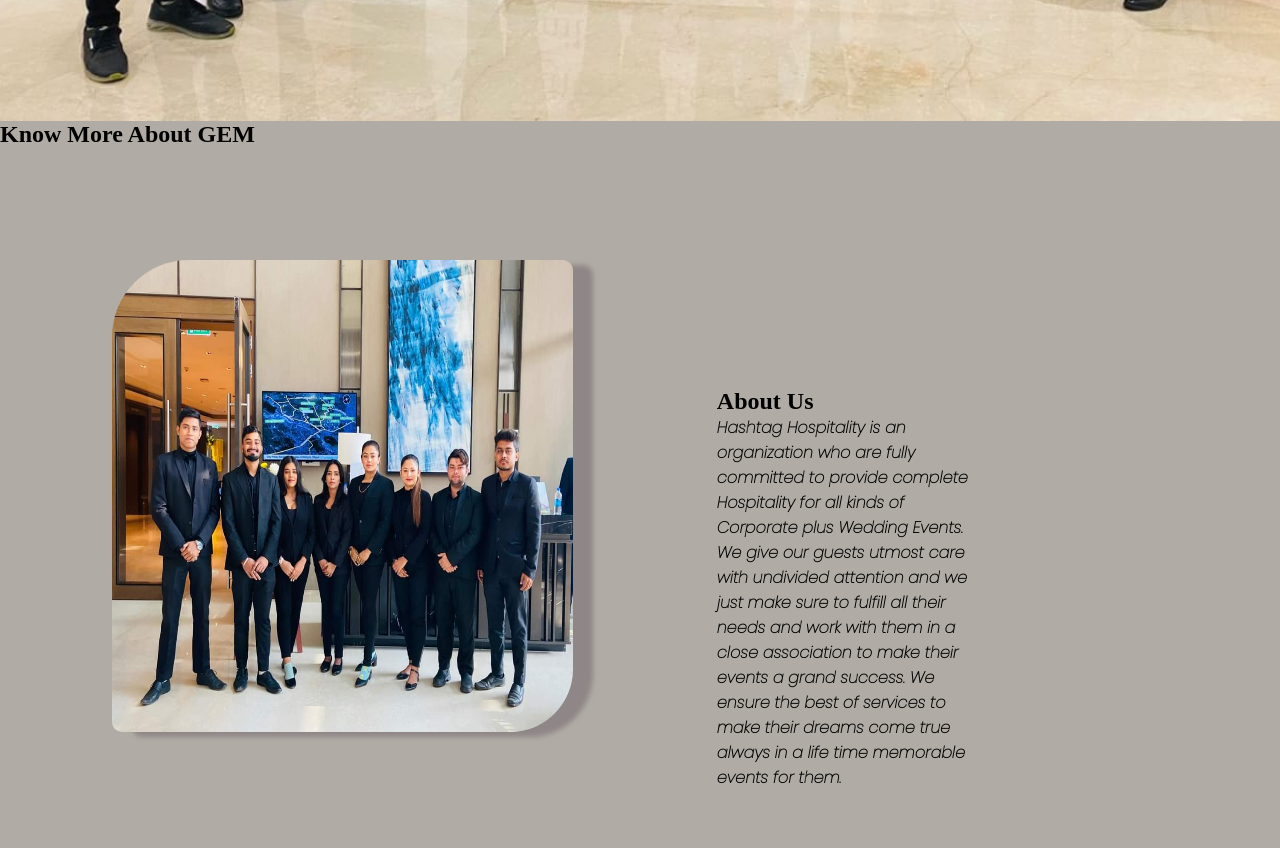
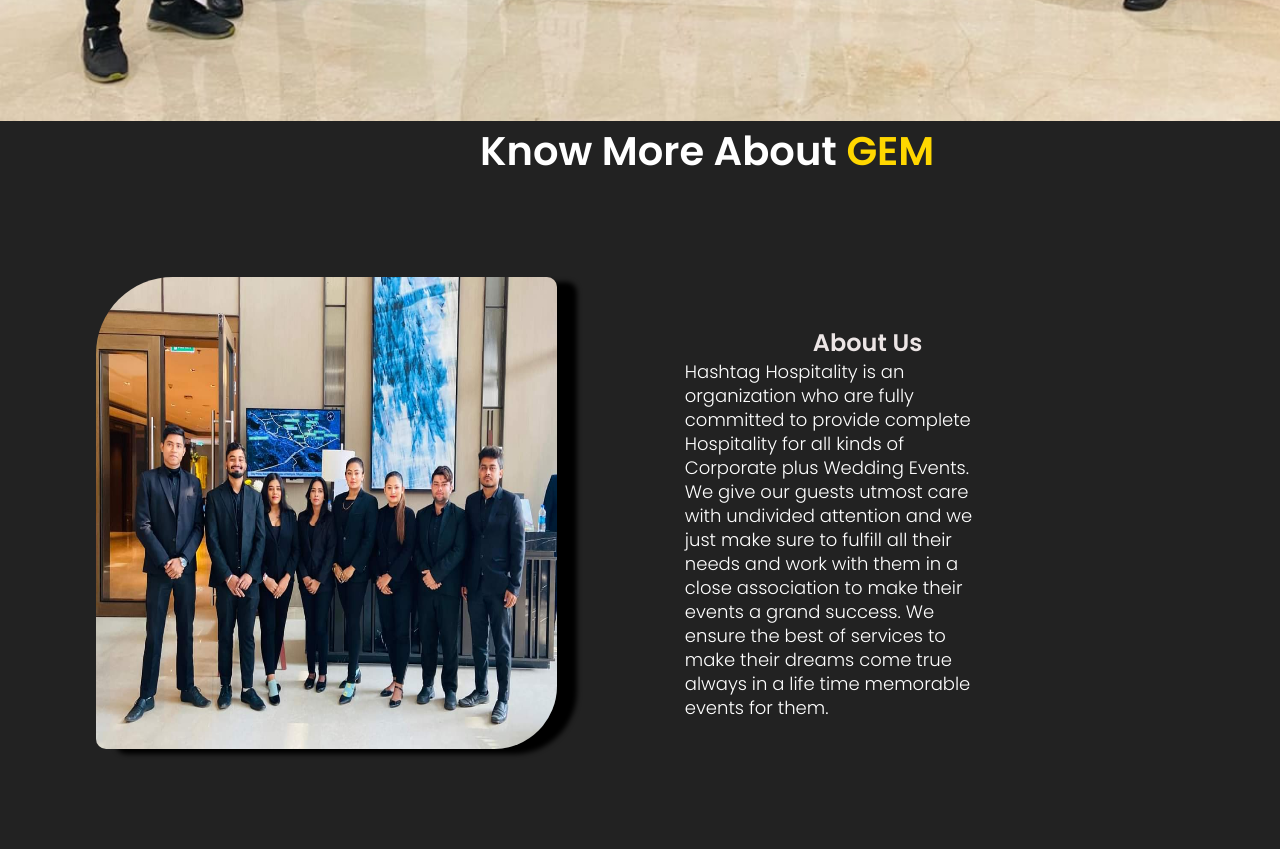
Before and after one commit to kundusamrat08/Gem_global_event, a plain HTML site: page index.html in a window 1280 px wide. Shown: the part 800-1649 px from the top of the page. Drawn offline with Linux system fonts and the light colour scheme.

Commit message:
update: style.cs

```diff
--- a/style.css
+++ b/style.css
@@ -1,5 +1,4 @@
-
-@import url('https://fonts.googleapis.com/css2?family=Poppins:ital,wght@1,100&display=swap');
+@import url('https://fonts.googleapis.com/css2?family=Poppins:ital,wght@0,300;0,600;1,100;1,400;1,500&display=swap');
 
 *{
     margin: 0;
@@ -63,7 +62,7 @@
 }
 /* ==================About us=================== */
 .aboutus{
-    background-color: rgb(176, 172, 165);
+    background-color: rgb(34, 34, 34);
 }
 .aboutus1{
 display: flex;
@@ -71,22 +70,50 @@
 .image1 img{
     width: 36vw;
     height: 59vh;
-    margin: 7rem;
+    margin: 6rem;
     border-radius: 77px 10px 63px 10px;
-   box-shadow: 20px 5px 5px rgb(143, 135, 135);
+   box-shadow: 20px 5px 5px rgb(0, 0, 0);
+
+
 }
+.image1 img:hover{
+    transition: margin-right 2s;
+    cursor: pointer;
+  }
 .aboutus2 {
-
+/*
     width: 50%;
-    height: 100%;
-
+    height: 100%; */
     margin-left: 2rem;
     margin-right: 19rem;
-    margin-top: 15rem;}
-    .aboutus2 p{
-      font-family: 'Poppins', sans-serif;
-      font-weight: bolder;
-      color: black;
+    margin-top: 8rem;}
+    .aboutus2 h2{
+        font-family:  'Poppins', sans-serif;
+        margin-left: 8rem;
+        color: rgb(236, 229, 229);
+        margin-top: 1rem;
 
 
     }
+    .aboutus2 p{
+      font-family: 'Poppins', sans-serif;
+      /* font-weight: bolder; */
+      font-size: large;
+      line-height: 1.5rem;
+      color: rgb(255, 255, 255);
+
+    }
+
+
+    .aboutushead h1{
+        color: white;
+        font-family: 'Poppins', sans-serif;
+        /* font-weight: bolder; */
+        font-size: 40px;
+        font-weight: 2px;
+        margin-left: 30rem;
+
+    }
+    .aboutushead span{
+        color: gold;
+    }
```
